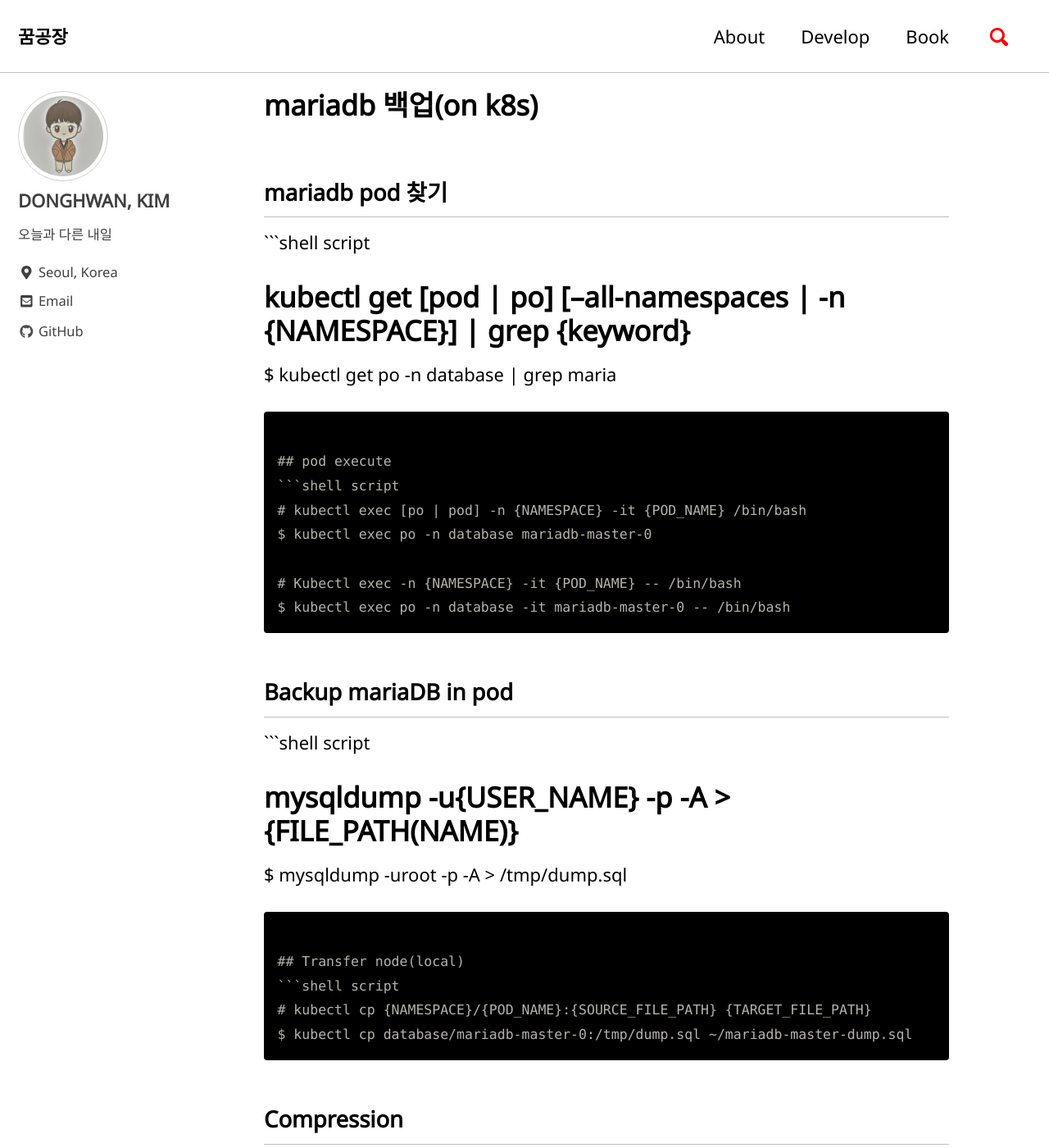
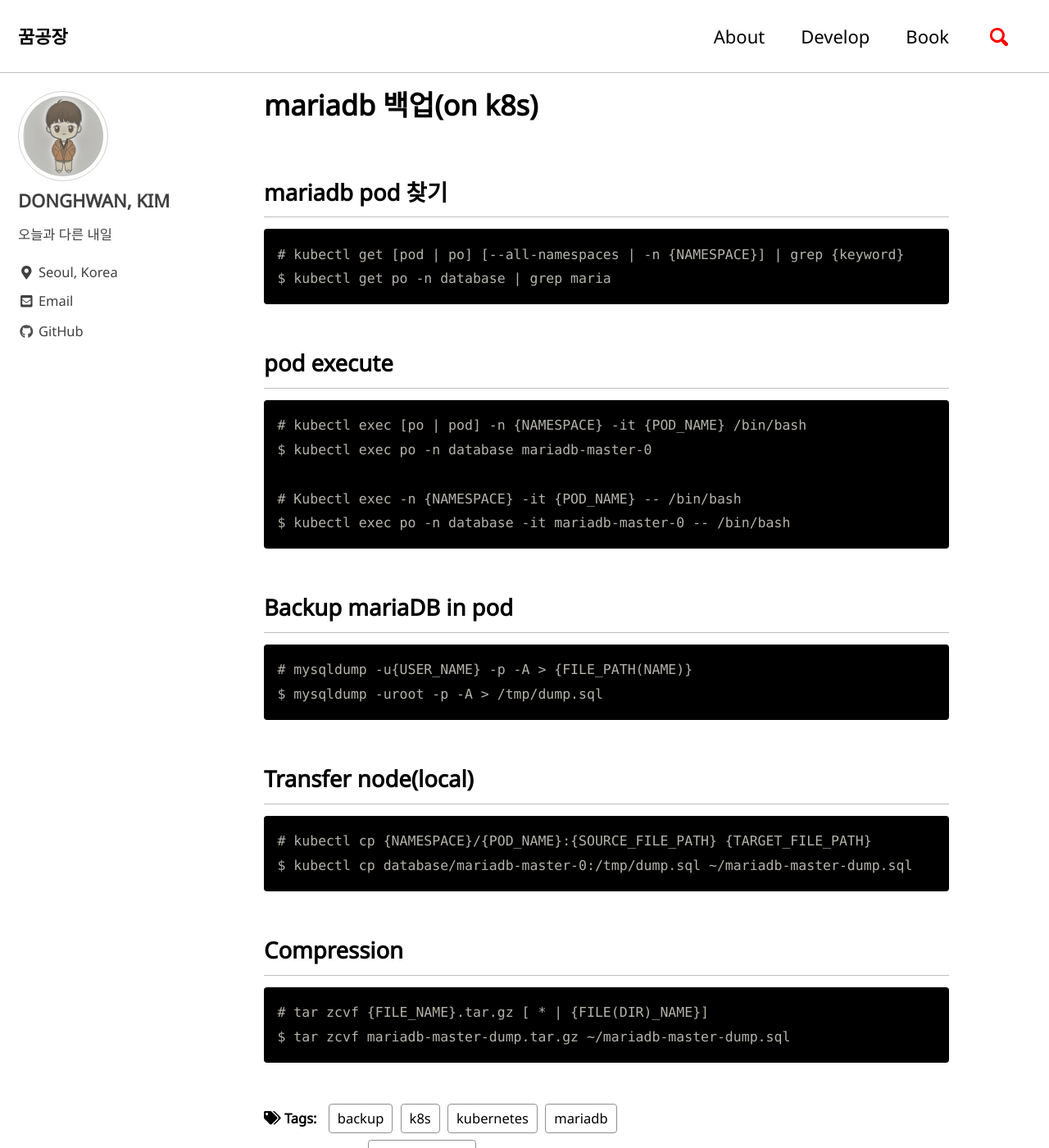
Before and after one commit to yearnlune/yearnlune.github.io, a Jekyll site: the page built from _posts/2020-06-24-mariadb-backup-on-k8s.md, in a window 1280 px wide and 1400 px high. Shown: the whole window at 82% size. Built offline with Jekyll 4.4.1, drawn with Linux system fonts in a browser that asks for light colours; cached includes are drawn as plain includes; comment, search, counter and statistics services are not loaded; some of the changed text lies outside the part shown.

Commit message:
Fix: Fix code style

````diff
--- a/_posts/2020-06-24-mariadb-backup-on-k8s.md
+++ b/_posts/2020-06-24-mariadb-backup-on-k8s.md
@@ -14,13 +14,13 @@ categories:
 ---
 
 ## mariadb pod 찾기
-```shell script
+```
 # kubectl get [pod | po] [--all-namespaces | -n {NAMESPACE}] | grep {keyword}
 $ kubectl get po -n database | grep maria
 ```
 
 ## pod execute
-```shell script
+```
 # kubectl exec [po | pod] -n {NAMESPACE} -it {POD_NAME} /bin/bash
 $ kubectl exec po -n database mariadb-master-0
 
@@ -29,19 +29,19 @@ $ kubectl exec po -n database -it mariadb-master-0 -- /bin/bash
 ```
 
 ## Backup mariaDB in pod
-```shell script
+```
 # mysqldump -u{USER_NAME} -p -A > {FILE_PATH(NAME)}
 $ mysqldump -uroot -p -A > /tmp/dump.sql
 ```
 
 ## Transfer node(local)
-```shell script
+```
 # kubectl cp {NAMESPACE}/{POD_NAME}:{SOURCE_FILE_PATH} {TARGET_FILE_PATH}
 $ kubectl cp database/mariadb-master-0:/tmp/dump.sql ~/mariadb-master-dump.sql
 ```
 
 ## Compression
-```shell script
+```
 # tar zcvf {FILE_NAME}.tar.gz [ * | {FILE(DIR)_NAME}]
 $ tar zcvf mariadb-master-dump.tar.gz ~/mariadb-master-dump.sql
 ```
````
